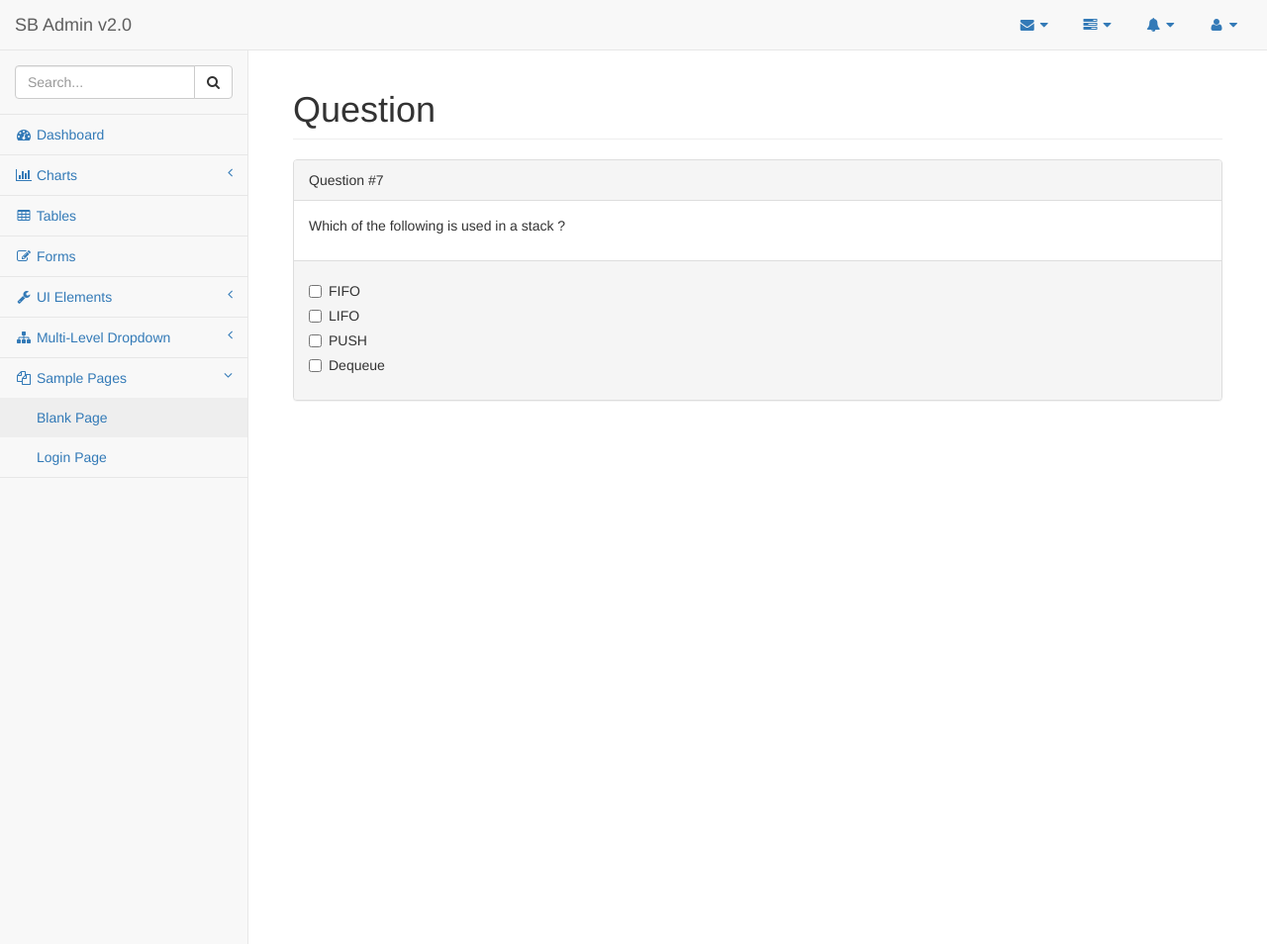
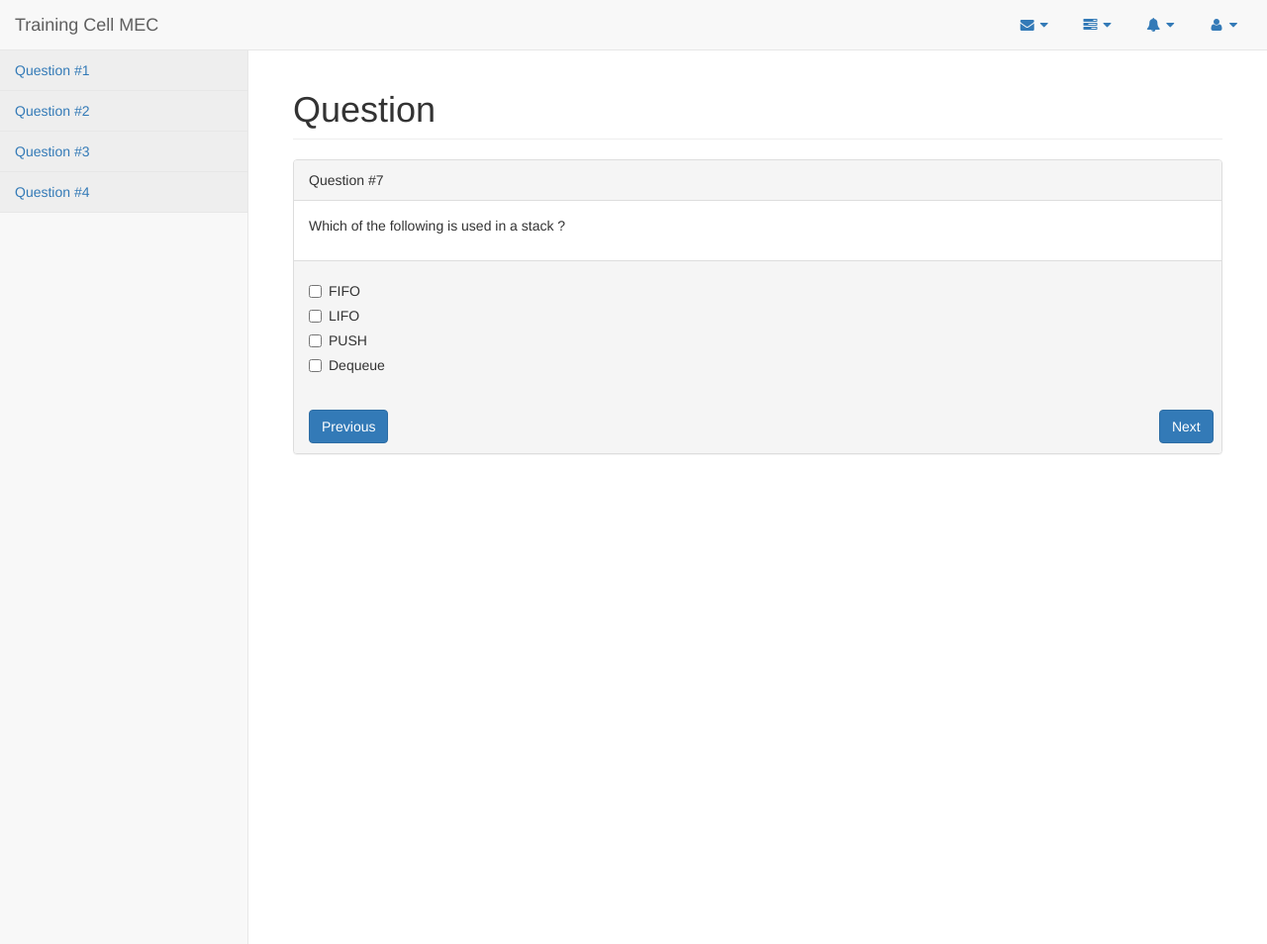
Before and after one commit to kurian-thomas/dbms_project, a Django app: page /tc/question/ in a window 1280 px wide. Shown: the whole page at 99% size. Run offline with Django 3.2, Linux system fonts and the light colour scheme; some libraries are stand-ins or nearby versions.

Commit message:
question page wip

```diff
--- a/tc_app/templates/tc_app/question.html
+++ b/tc_app/templates/tc_app/question.html
@@ -56,7 +56,7 @@
                     <span class="icon-bar"></span>
                     <span class="icon-bar"></span>
                 </button>
-                <a class="navbar-brand" href="index.html">SB Admin v2.0</a>
+                <a class="navbar-brand" href="index.html">Training Cell MEC</a>
             </div>
             <!-- /.navbar-header -->
 
@@ -273,103 +273,18 @@
             <div class="navbar-default sidebar" role="navigation">
                 <div class="sidebar-nav navbar-collapse">
                     <ul class="nav" id="side-menu">
-                        <li class="sidebar-search">
-                            <div class="input-group custom-search-form">
-                                <input type="text" class="form-control" placeholder="Search...">
-                                <span class="input-group-btn">
-                                    <button class="btn btn-default" type="button">
-                                        <i class="fa fa-search"></i>
-                                    </button>
-                                </span>
-                            </div>
-                            <!-- /input-group -->
+
+                        <li>
+                            <a href="">Question #1</a>
                         </li>
                         <li>
-                            <a href="index.html"><i class="fa fa-dashboard fa-fw"></i> Dashboard</a>
+                            <a href="">Question #2</a>
                         </li>
                         <li>
-                            <a href="#"><i class="fa fa-bar-chart-o fa-fw"></i> Charts<span class="fa arrow"></span></a>
-                            <ul class="nav nav-second-level">
-                                <li>
-                                    <a href="flot.html">Flot Charts</a>
-                                </li>
-                                <li>
-                                    <a href="morris.html">Morris.js Charts</a>
-                                </li>
-                            </ul>
-                            <!-- /.nav-second-level -->
+                            <a href="">Question #3</a>
                         </li>
                         <li>
-                            <a href="tables.html"><i class="fa fa-table fa-fw"></i> Tables</a>
-                        </li>
-                        <li>
-                            <a href="forms.html"><i class="fa fa-edit fa-fw"></i> Forms</a>
-                        </li>
-                        <li>
-                            <a href="#"><i class="fa fa-wrench fa-fw"></i> UI Elements<span class="fa arrow"></span></a>
-                            <ul class="nav nav-second-level">
-                                <li>
-                                    <a href="panels-wells.html">Panels and Wells</a>
-                                </li>
-                                <li>
-                                    <a href="buttons.html">Buttons</a>
-                                </li>
-                                <li>
-                                    <a href="notifications.html">Notifications</a>
-                                </li>
-                                <li>
-                                    <a href="typography.html">Typography</a>
-                                </li>
-                                <li>
-                                    <a href="icons.html"> Icons</a>
-                                </li>
-                                <li>
-                                    <a href="grid.html">Grid</a>
-                                </li>
-                            </ul>
-                            <!-- /.nav-second-level -->
-                        </li>
-                        <li>
-                            <a href="#"><i class="fa fa-sitemap fa-fw"></i> Multi-Level Dropdown<span class="fa arrow"></span></a>
-                            <ul class="nav nav-second-level">
-                                <li>
-                                    <a href="#">Second Level Item</a>
-                                </li>
-                                <li>
-                                    <a href="#">Second Level Item</a>
-                                </li>
-                                <li>
-                                    <a href="#">Third Level <span class="fa arrow"></span></a>
-                                    <ul class="nav nav-third-level">
-                                        <li>
-                                            <a href="#">Third Level Item</a>
-                                        </li>
-                                        <li>
-                                            <a href="#">Third Level Item</a>
-                                        </li>
-                                        <li>
-                                            <a href="#">Third Level Item</a>
-                                        </li>
-                                        <li>
-                                            <a href="#">Third Level Item</a>
-                                        </li>
-                                    </ul>
-                                    <!-- /.nav-third-level -->
-                                </li>
-                            </ul>
-                            <!-- /.nav-second-level -->
-                        </li>
-                        <li class="active">
-                            <a href="#"><i class="fa fa-files-o fa-fw"></i> Sample Pages<span class="fa arrow"></span></a>
-                            <ul class="nav nav-second-level">
-                                <li>
-                                    <a class="active" href="blank.html">Blank Page</a>
-                                </li>
-                                <li>
-                                    <a href="login.html">Login Page</a>
-                                </li>
-                            </ul>
-                            <!-- /.nav-second-level -->
+                            <a href="">Question #4</a>
                         </li>
                     </ul>
                 </div>
@@ -417,6 +332,15 @@
                                             </label>
                                         </div>
                                     </div>
+                                    <br>
+                                    <div class="row">
+                                        <div class="col-md-1">
+                                            <button class="btn btn-primary">Previous</button>
+                                        </div>
+                                        <div class="col-md-1 col-md-offset-10">
+                                            <button class="btn btn-primary">Next</button>
+                                        </div>
+                                    </div>
                                 </form>
                             </div>
                         </div>
```
